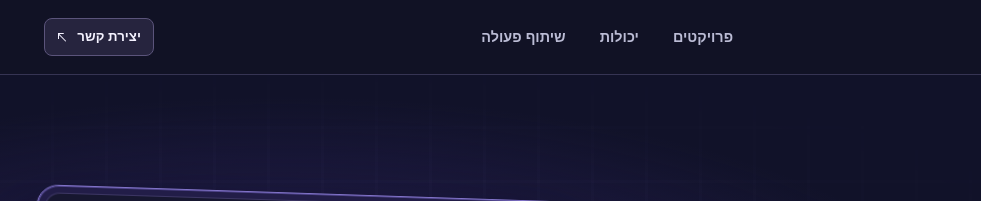
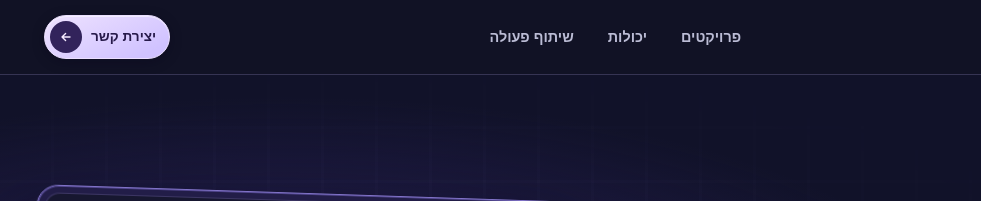
Before and after one commit to shayhadar850-lab/shay-hadar-portfolio, an Astro site: page / in a window 1280 px wide. Shown: the top 201 px of the page, 0-981 px from the left. Built offline with nearby package versions, Linux system fonts and the light colour scheme; Astro itself is replaced by a stand-in of ours.

Commit message:
Redesign the header contact button

```diff
--- a/src/components/Navigation.astro
+++ b/src/components/Navigation.astro
@@ -12,6 +12,91 @@ import { he } from '../i18n/he';
       <a href="/#capabilities">{he.capabilities}</a>
       <a href="/#collaboration">{he.collaboration}</a>
     </nav>
-    <a class="button compact" href="/#contact">{he.contact} <span class="arrow-diagonal" aria-hidden="true"></span></a>
+    <a class="nav-contact" href="/#contact">
+      <span>{he.contact}</span>
+      <span class="nav-contact-icon" aria-hidden="true">
+        <svg width="16" height="16" viewBox="0 0 20 20" fill="none" stroke="currentColor" stroke-width="1.7" stroke-linecap="round" stroke-linejoin="round" focusable="false">
+          <path d="M15 10H5m0 0 4.5-4.5M5 10l4.5 4.5" />
+        </svg>
+      </span>
+    </a>
   </div>
 </header>
+
+<style>
+  .nav-contact {
+    display: inline-flex;
+    align-items: center;
+    justify-content: space-between;
+    gap: 9px;
+    inline-size: max-content;
+    min-block-size: 44px;
+    padding-block: 4px;
+    padding-inline: 13px 5px;
+    border: 1px solid #ebdfff;
+    border-radius: 999px;
+    background: linear-gradient(155deg, #eee2ff, var(--highlight) 85%);
+    box-shadow: inset 0 1px 0 #fff8, 0 3px 12px #09061b5c;
+    color: #271a4a;
+    font-size: .85rem;
+    font-weight: 750;
+    line-height: 1.2;
+    white-space: nowrap;
+    transition: border-color .2s ease, box-shadow .2s ease, transform .2s ease;
+  }
+
+  .nav-contact-icon {
+    display: grid;
+    place-items: center;
+    inline-size: 32px;
+    block-size: 32px;
+    border-radius: 50%;
+    background: #32235b;
+    color: #f5ebff;
+    transition: background-color .2s ease;
+  }
+
+  .nav-contact-icon svg {
+    transition: transform .22s cubic-bezier(.2,.7,.3,1);
+  }
+
+  .nav-contact:is(:hover, :focus-visible) {
+    border-color: #fff5ff;
+    box-shadow: inset 0 1px 0 #fffc, 0 4px 17px #ab8dff59;
+  }
+
+  .nav-contact:is(:hover, :focus-visible) .nav-contact-icon {
+    background: #4f3585;
+  }
+
+  @media (max-width: 360px) {
+    .nav-contact {
+      gap: 6px;
+      padding-inline: 9px 4px;
+      font-size: .79rem;
+    }
+
+    .nav-contact-icon {
+      inline-size: 28px;
+      block-size: 28px;
+    }
+
+    .header-shell .brand {
+      gap: 6px;
+    }
+
+    .header-shell .brand small {
+      font-size: .56rem;
+    }
+  }
+
+  @media (prefers-reduced-motion: no-preference) {
+    .nav-contact:is(:hover, :focus-visible) .nav-contact-icon svg {
+      transform: translateX(-2px);
+    }
+
+    .nav-contact:active {
+      transform: translateY(1px);
+    }
+  }
+</style>
--- a/src/styles/global.css
+++ b/src/styles/global.css
@@ -53,7 +53,6 @@ h2 { font-size: clamp(2rem, 3.8vw, 3.2rem); letter-spacing: -.045em; font-weight
 .arrow-diagonal::before { left: 8%; top: 8%; inline-size: 61%; block-size: 61%; border-start-start-radius: 1px; border-block-start: 1.4px solid currentColor; border-inline-end: 0; border-left: 1.4px solid currentColor; }
 .arrow-diagonal::after { left: 12%; top: 9%; inline-size: 106%; block-size: 1.4px; border-radius: 2px; background: currentColor; transform: rotate(45deg); transform-origin: left; }
 .arrow-out { transform: scaleX(-1); }
-.button.compact { padding: 7px 12px; min-height: 38px; font-size: .83rem; }
 .eyebrow { color: var(--highlight); font-size: .81rem; font-weight: 650; letter-spacing: .015em; text-align: start; margin-block-end: 14px; }
 .hero-band {
   position: relative;
```
